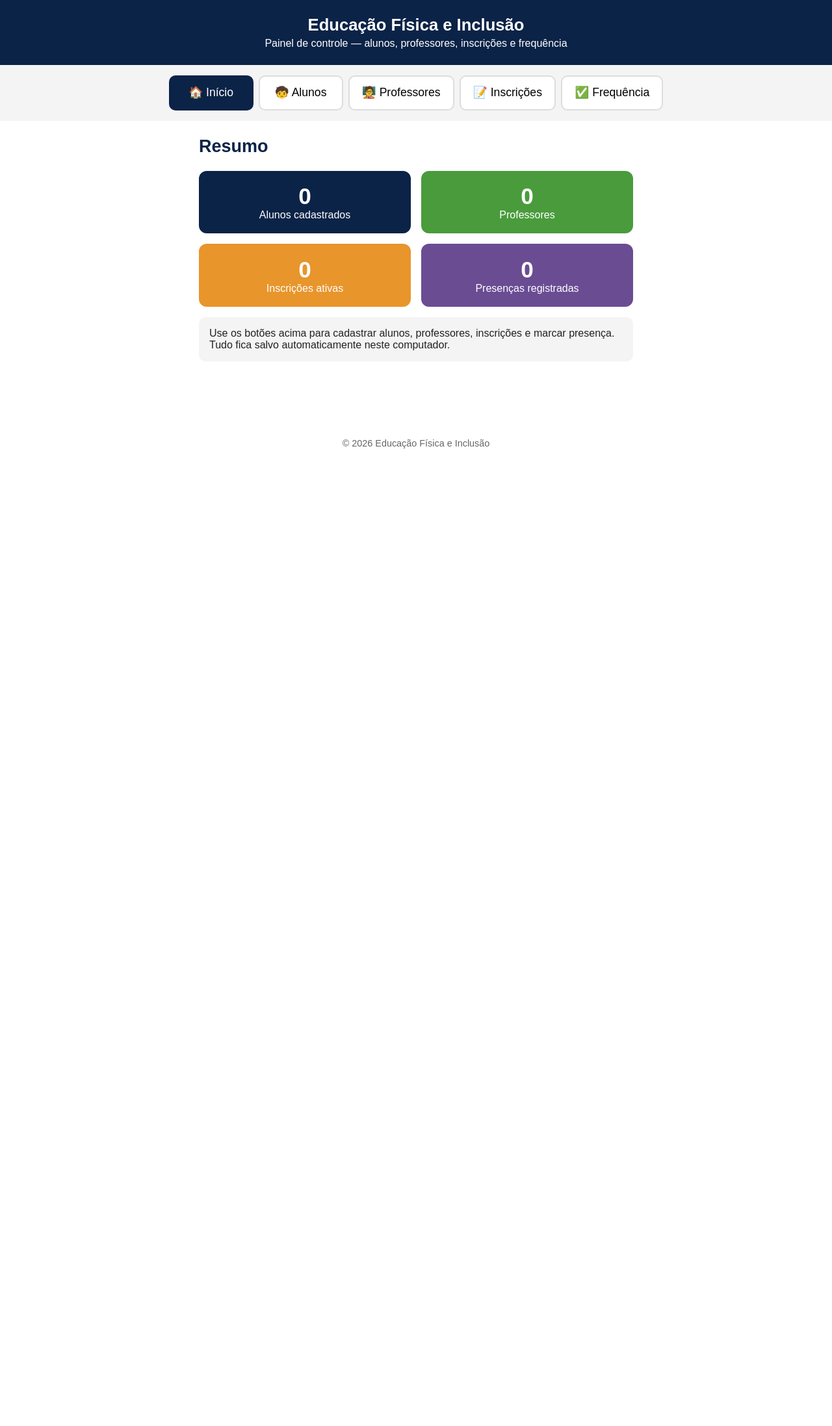
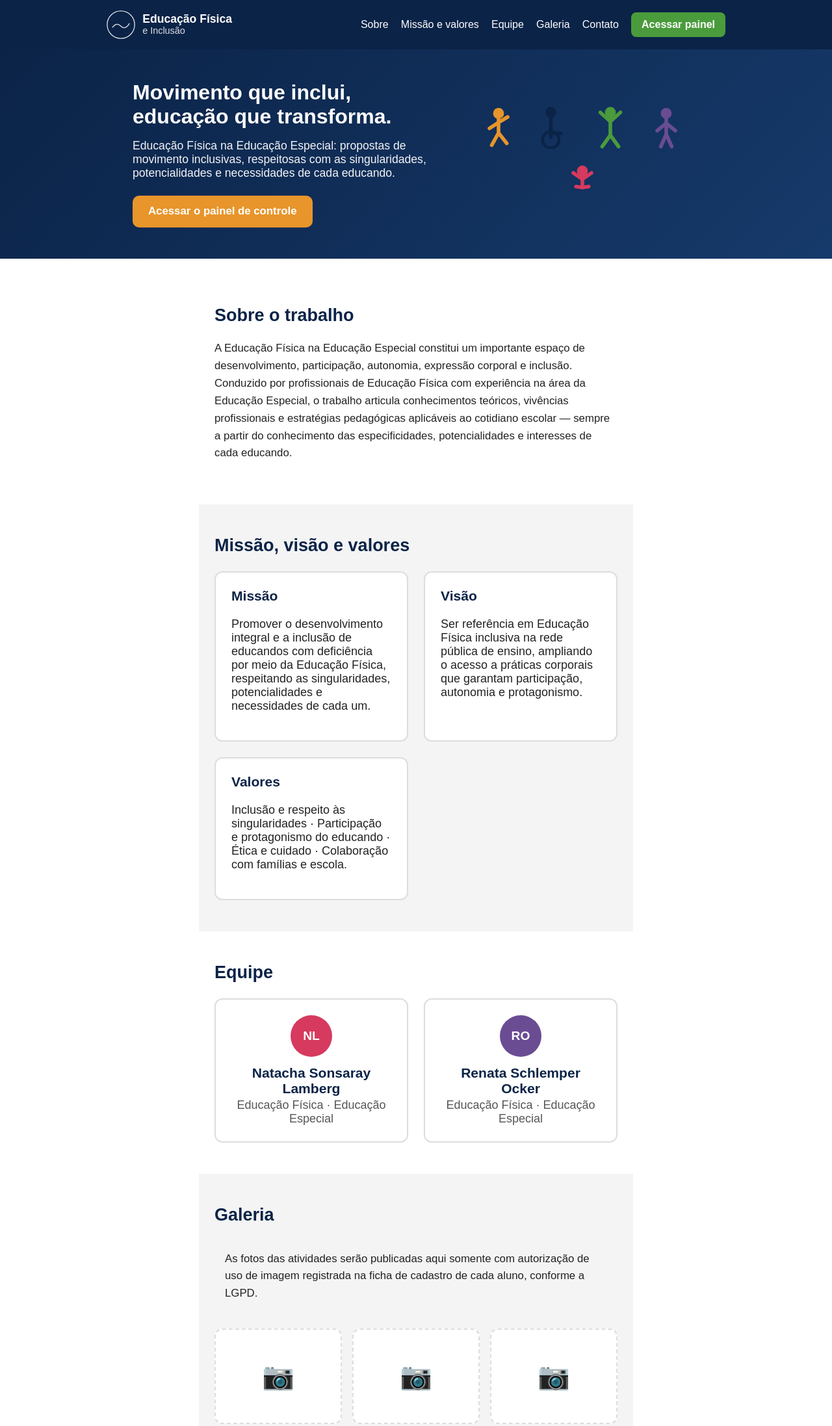
Before and after one commit to rauladvsc-lgtm/site-educacao-especial, a plain HTML site: page index.html in a window 1280 px wide. Shown: the top 2194 px of the page at 65% size. Before the commit the page ends 800 px from the top, so only its background shows below. Drawn offline with Linux system fonts and the light colour scheme.

Commit message:
Adiciona página institucional de apresentação e move o painel para painel.html

```diff
--- a/index.html
+++ b/index.html
@@ -2,178 +2,114 @@
 <head>
   <meta charset="UTF-8">
   <meta name="viewport" content="width=device-width, initial-scale=1">
-  <title>Educação Física e Inclusão — Painel</title>
+  <title>Educação Física e Inclusão</title>
+  <meta name="description" content="Educação Física na Educação Especial: formação, acompanhamento e inclusão para educandos com deficiência.">
   <link rel="stylesheet" href="style.css">
 </head>
 <body>
-  <header class="topo">
-    <h1>Educação Física e Inclusão</h1>
-    <p>Painel de controle — alunos, professores, inscrições e frequência</p>
+  <header class="topo topo-institucional">
+    <div class="topo-conteudo">
+      <div class="marca">
+        <span class="marca-icone" aria-hidden="true">
+          <svg viewBox="0 0 100 100" width="44" height="44">
+            <circle cx="50" cy="50" r="48" fill="none" stroke="#ffffff" stroke-width="3"/>
+            <path d="M20 60 Q 35 40 50 55 T 80 45" fill="none" stroke="#ffffff" stroke-width="3"/>
+          </svg>
+        </span>
+        <div>
+          <strong>Educação Física</strong>
+          <span>e Inclusão</span>
+        </div>
+      </div>
+      <nav class="menu-principal">
+        <a href="#sobre">Sobre</a>
+        <a href="#missao">Missão e valores</a>
+        <a href="#equipe">Equipe</a>
+        <a href="#galeria">Galeria</a>
+        <a href="#contato">Contato</a>
+        <a href="painel.html" class="botao-menu">Acessar painel</a>
+      </nav>
+    </div>
   </header>
 
-  <nav class="abas" id="abas">
-    <button class="aba-botao ativo" data-aba="inicio">🏠 Início</button>
-    <button class="aba-botao" data-aba="alunos">🧒 Alunos</button>
-    <button class="aba-botao" data-aba="professores">🧑‍🏫 Professores</button>
-    <button class="aba-botao" data-aba="inscricoes">📝 Inscrições</button>
-    <button class="aba-botao" data-aba="frequencia">✅ Frequência</button>
-  </nav>
+  <section class="hero">
+    <div class="hero-texto">
+      <h1>Movimento que inclui,<br>educação que transforma.</h1>
+      <p>Educação Física na Educação Especial: propostas de movimento inclusivas, respeitosas com as singularidades, potencialidades e necessidades de cada educando.</p>
+      <a href="painel.html" class="botao botao-hero">Acessar o painel de controle</a>
+    </div>
+    <div class="hero-figuras" aria-hidden="true">
+      <svg viewBox="0 0 100 100" width="70" height="70"><circle cx="50" cy="22" r="12" fill="var(--laranja)"/><path d="M50 34 L50 65 M50 42 L30 55 M50 42 L70 30 M50 65 L35 92 M50 65 L68 88" stroke="var(--laranja)" stroke-width="8" stroke-linecap="round" fill="none"/></svg>
+      <svg viewBox="0 0 100 100" width="70" height="70"><circle cx="42" cy="20" r="12" fill="var(--azul)"/><path d="M42 32 L42 58" stroke="var(--azul)" stroke-width="8" stroke-linecap="round"/><circle cx="42" cy="80" r="18" fill="none" stroke="var(--azul)" stroke-width="6"/><path d="M42 58 L42 74 M42 66 L64 66" stroke="var(--azul)" stroke-width="8" stroke-linecap="round"/></svg>
+      <svg viewBox="0 0 100 100" width="70" height="70"><circle cx="50" cy="20" r="12" fill="var(--verde)"/><path d="M50 32 L50 70 M50 40 L28 20 M50 40 L72 20 M50 70 L32 95 M50 70 L68 95" stroke="var(--verde)" stroke-width="8" stroke-linecap="round" fill="none"/></svg>
+      <svg viewBox="0 0 100 100" width="70" height="70"><circle cx="50" cy="22" r="12" fill="var(--roxo)"/><path d="M50 34 L50 68 M50 44 L30 60 M50 44 L70 60 M50 68 L38 95 M50 68 L62 95" stroke="var(--roxo)" stroke-width="8" stroke-linecap="round" fill="none"/></svg>
+      <svg viewBox="0 0 100 100" width="70" height="70"><circle cx="50" cy="26" r="12" fill="var(--rosa)"/><path d="M50 38 L50 62 M50 44 L30 30 M50 44 L70 30 M50 62 L36 60 M50 62 L64 60" stroke="var(--rosa)" stroke-width="8" stroke-linecap="round" fill="none"/></svg>
+    </div>
+  </section>
 
   <main>
-    <!-- INÍCIO -->
-    <section class="painel ativo" id="inicio">
-      <h2>Resumo</h2>
-      <div class="cartoes">
-        <div class="cartao cor-azul">
-          <span class="cartao-numero" id="contagem-alunos">0</span>
-          <span class="cartao-rotulo">Alunos cadastrados</span>
+    <section id="sobre" class="secao">
+      <h2>Sobre o trabalho</h2>
+      <p>A Educação Física na Educação Especial constitui um importante espaço de desenvolvimento, participação, autonomia, expressão corporal e inclusão. Conduzido por profissionais de Educação Física com experiência na área da Educação Especial, o trabalho articula conhecimentos teóricos, vivências profissionais e estratégias pedagógicas aplicáveis ao cotidiano escolar — sempre a partir do conhecimento das especificidades, potencialidades e interesses de cada educando.</p>
+    </section>
+
+    <section id="missao" class="secao secao-clara">
+      <h2>Missão, visão e valores</h2>
+      <div class="cartoes-institucional">
+        <div class="cartao-institucional">
+          <h3>Missão</h3>
+          <p>Promover o desenvolvimento integral e a inclusão de educandos com deficiência por meio da Educação Física, respeitando as singularidades, potencialidades e necessidades de cada um.</p>
         </div>
-        <div class="cartao cor-verde">
-          <span class="cartao-numero" id="contagem-professores">0</span>
-          <span class="cartao-rotulo">Professores</span>
+        <div class="cartao-institucional">
+          <h3>Visão</h3>
+          <p>Ser referência em Educação Física inclusiva na rede pública de ensino, ampliando o acesso a práticas corporais que garantam participação, autonomia e protagonismo.</p>
         </div>
-        <div class="cartao cor-laranja">
-          <span class="cartao-numero" id="contagem-inscricoes">0</span>
-          <span class="cartao-rotulo">Inscrições ativas</span>
-        </div>
-        <div class="cartao cor-roxo">
-          <span class="cartao-numero" id="contagem-frequencia">0</span>
-          <span class="cartao-rotulo">Presenças registradas</span>
+        <div class="cartao-institucional">
+          <h3>Valores</h3>
+          <p>Inclusão e respeito às singularidades · Participação e protagonismo do educando · Ética e cuidado · Colaboração com famílias e escola.</p>
         </div>
       </div>
-      <p class="ajuda">Use os botões acima para cadastrar alunos, professores, inscrições e marcar presença. Tudo fica salvo automaticamente neste computador.</p>
     </section>
 
-    <!-- ALUNOS -->
-    <section class="painel" id="alunos">
-      <h2>Alunos</h2>
-      <form id="form-aluno" class="formulario">
-        <label>Nome completo
-          <input type="text" id="aluno-nome" required>
-        </label>
-        <label>Data de nascimento
-          <input type="date" id="aluno-nascimento">
-        </label>
-        <label>Escola e turma
-          <input type="text" id="aluno-escola" placeholder="Ex: EMEF Jardim das Flores — 3º A">
-        </label>
-        <label>Turno
-          <select id="aluno-turno">
-            <option value="">Selecione</option>
-            <option>Manhã</option>
-            <option>Tarde</option>
-            <option>Integral</option>
-          </select>
-        </label>
-        <label>Nome do responsável
-          <input type="text" id="aluno-responsavel">
-        </label>
-        <label>Telefone / WhatsApp
-          <input type="tel" id="aluno-telefone" placeholder="(11) 99999-0000">
-        </label>
-        <label>Diagnóstico / condição
-          <input type="text" id="aluno-diagnostico">
-        </label>
-        <label>Observações importantes
-          <textarea id="aluno-observacoes" rows="2" placeholder="Ex: sensibilidade a barulho, gosta de bola..."></textarea>
-        </label>
-        <button type="submit" class="botao botao-grande cor-azul-fundo">Salvar aluno</button>
-      </form>
-
-      <h3>Lista de alunos</h3>
-      <div class="lista" id="lista-alunos"></div>
+    <section id="equipe" class="secao">
+      <h2>Equipe</h2>
+      <div class="cartoes-institucional">
+        <div class="cartao-pessoa">
+          <div class="avatar cor-rosa">NL</div>
+          <h3>Natacha Sonsaray Lamberg</h3>
+          <p>Educação Física · Educação Especial</p>
+        </div>
+        <div class="cartao-pessoa">
+          <div class="avatar cor-roxo">RO</div>
+          <h3>Renata Schlemper Ocker</h3>
+          <p>Educação Física · Educação Especial</p>
+        </div>
+      </div>
     </section>
 
-    <!-- PROFESSORES -->
-    <section class="painel" id="professores">
-      <h2>Professores</h2>
-      <form id="form-professor" class="formulario">
-        <label>Nome completo
-          <input type="text" id="professor-nome" required>
-        </label>
-        <label>Área / especialidade
-          <input type="text" id="professor-area" placeholder="Ex: Educação Física, Educação Especial">
-        </label>
-        <label>Telefone / WhatsApp
-          <input type="tel" id="professor-telefone">
-        </label>
-        <label>E-mail
-          <input type="email" id="professor-email">
-        </label>
-        <button type="submit" class="botao botao-grande cor-verde-fundo">Salvar professor</button>
-      </form>
-
-      <h3>Lista de professores</h3>
-      <div class="lista" id="lista-professores"></div>
+    <section id="galeria" class="secao secao-clara">
+      <h2>Galeria</h2>
+      <p class="ajuda">As fotos das atividades serão publicadas aqui somente com autorização de uso de imagem registrada na ficha de cadastro de cada aluno, conforme a LGPD.</p>
+      <div class="galeria-grade">
+        <div class="galeria-item">📷</div>
+        <div class="galeria-item">📷</div>
+        <div class="galeria-item">📷</div>
+        <div class="galeria-item">📷</div>
+      </div>
     </section>
 
-    <!-- INSCRIÇÕES -->
-    <section class="painel" id="inscricoes">
-      <h2>Inscrições</h2>
-      <form id="form-inscricao" class="formulario">
-        <label>Aluno
-          <select id="inscricao-aluno" required></select>
-        </label>
-        <label>Dia da semana da aula
-          <select id="inscricao-dia">
-            <option value="">Selecione</option>
-            <option>Segunda-feira</option>
-            <option>Terça-feira</option>
-            <option>Quarta-feira</option>
-            <option>Quinta-feira</option>
-            <option>Sexta-feira</option>
-          </select>
-        </label>
-        <label>Horário da aula
-          <input type="time" id="inscricao-horario">
-        </label>
-        <label>Data da inscrição
-          <input type="date" id="inscricao-data">
-        </label>
-        <label>Situação
-          <select id="inscricao-status">
-            <option>Ativo</option>
-            <option>Inativo</option>
-          </select>
-        </label>
-        <button type="submit" class="botao botao-grande cor-laranja-fundo">Salvar inscrição</button>
-      </form>
-
-      <h3>Lista de inscrições</h3>
-      <div class="lista" id="lista-inscricoes"></div>
-    </section>
-
-    <!-- FREQUÊNCIA -->
-    <section class="painel" id="frequencia">
-      <h2>Frequência</h2>
-      <form id="form-frequencia" class="formulario">
-        <label>Data da aula
-          <input type="date" id="frequencia-data" required>
-        </label>
-        <label>Aluno
-          <select id="frequencia-aluno" required></select>
-        </label>
-        <label>Presença
-          <select id="frequencia-presenca">
-            <option>Presente</option>
-            <option>Faltou</option>
-          </select>
-        </label>
-        <label>Observação da aula
-          <input type="text" id="frequencia-observacao">
-        </label>
-        <button type="submit" class="botao botao-grande cor-roxo-fundo">Salvar presença</button>
-      </form>
-
-      <h3>Registros recentes</h3>
-      <div class="lista" id="lista-frequencia"></div>
+    <section id="contato" class="secao">
+      <h2>Contato</h2>
+      <p>Quer saber mais sobre o trabalho ou agendar uma conversa? Fale com a equipe:</p>
+      <ul class="lista-contato">
+        <li>📞 Telefone / WhatsApp: <em>a informar</em></li>
+        <li>✉️ E-mail: <em>a informar</em></li>
+      </ul>
     </section>
   </main>
 
   <footer>
-    <p>&copy; 2026 Educação Física e Inclusão</p>
+    <p>&copy; 2026 Educação Física e Inclusão · <a href="painel.html">Acessar painel</a></p>
   </footer>
-
-  <script src="script.js"></script>
 </body>
 </html>
--- a/style.css
+++ b/style.css
@@ -230,3 +230,238 @@ footer {
     flex: 1 1 40%;
   }
 }
+
+/* ---------- Página institucional ---------- */
+
+.voltar {
+  display: inline-block;
+  color: #fff;
+  text-decoration: none;
+  font-size: 0.95rem;
+  margin-bottom: 0.5rem;
+  opacity: 0.85;
+}
+
+.topo-institucional {
+  text-align: left;
+  padding: 0;
+}
+
+.topo-conteudo {
+  max-width: 1000px;
+  margin: 0 auto;
+  padding: 1rem 1.5rem;
+  display: flex;
+  align-items: center;
+  justify-content: space-between;
+  flex-wrap: wrap;
+  gap: 1rem;
+}
+
+.marca {
+  display: flex;
+  align-items: center;
+  gap: 0.7rem;
+}
+
+.marca div {
+  display: flex;
+  flex-direction: column;
+  line-height: 1.1;
+}
+
+.marca strong {
+  font-size: 1.1rem;
+}
+
+.marca span {
+  font-size: 0.9rem;
+  opacity: 0.85;
+}
+
+.menu-principal {
+  display: flex;
+  flex-wrap: wrap;
+  gap: 1.2rem;
+  align-items: center;
+}
+
+.menu-principal a {
+  color: #fff;
+  text-decoration: none;
+  font-size: 1rem;
+}
+
+.menu-principal a:hover {
+  text-decoration: underline;
+}
+
+.botao-menu {
+  background: var(--verde);
+  padding: 0.6rem 1rem;
+  border-radius: 8px;
+  font-weight: bold;
+}
+
+.botao-menu:hover {
+  text-decoration: none !important;
+  opacity: 0.9;
+}
+
+.hero {
+  background: linear-gradient(135deg, var(--azul), #163a6b);
+  color: #fff;
+  display: flex;
+  flex-wrap: wrap;
+  align-items: center;
+  justify-content: center;
+  gap: 2rem;
+  padding: 3rem 1.5rem;
+  text-align: left;
+}
+
+.hero-texto {
+  max-width: 480px;
+}
+
+.hero-texto h1 {
+  font-size: 2rem;
+  margin: 0 0 1rem 0;
+}
+
+.hero-texto p {
+  font-size: 1.1rem;
+  margin: 0 0 1.5rem 0;
+  opacity: 0.95;
+}
+
+.botao-hero {
+  display: inline-block;
+  background: var(--laranja);
+  color: #fff;
+  text-decoration: none;
+  padding: 0.9rem 1.5rem;
+  border-radius: 10px;
+  font-weight: bold;
+  font-size: 1.05rem;
+}
+
+.botao-hero:hover {
+  opacity: 0.9;
+}
+
+.hero-figuras {
+  display: flex;
+  flex-wrap: wrap;
+  gap: 1rem;
+  justify-content: center;
+  max-width: 360px;
+}
+
+.secao {
+  max-width: 1000px;
+  margin: 0 auto;
+  padding: 3rem 1.5rem;
+}
+
+.secao-clara {
+  background: var(--cinza-claro);
+}
+
+.secao h2 {
+  margin-top: 0;
+}
+
+.secao > p {
+  font-size: 1.05rem;
+  line-height: 1.6;
+  max-width: 800px;
+}
+
+.cartoes-institucional {
+  display: grid;
+  grid-template-columns: repeat(auto-fit, minmax(220px, 1fr));
+  gap: 1.5rem;
+  margin-top: 1.5rem;
+}
+
+.cartao-institucional {
+  background: #fff;
+  border-radius: 12px;
+  padding: 1.5rem;
+  border: 2px solid var(--cinza-borda);
+}
+
+.cartao-institucional h3 {
+  color: var(--azul);
+  margin-top: 0;
+}
+
+.cartao-pessoa {
+  background: #fff;
+  border-radius: 12px;
+  padding: 1.5rem;
+  border: 2px solid var(--cinza-borda);
+  text-align: center;
+}
+
+.cartao-pessoa h3 {
+  margin: 0.8rem 0 0.2rem 0;
+  color: var(--azul);
+}
+
+.cartao-pessoa p {
+  margin: 0;
+  color: #555;
+}
+
+.avatar {
+  width: 64px;
+  height: 64px;
+  border-radius: 50%;
+  color: #fff;
+  display: flex;
+  align-items: center;
+  justify-content: center;
+  font-weight: bold;
+  font-size: 1.2rem;
+  margin: 0 auto;
+}
+
+.cor-rosa { background: var(--rosa); }
+
+.galeria-grade {
+  display: grid;
+  grid-template-columns: repeat(auto-fit, minmax(150px, 1fr));
+  gap: 1rem;
+  margin-top: 1.5rem;
+}
+
+.galeria-item {
+  background: #fff;
+  border: 2px dashed var(--cinza-borda);
+  border-radius: 12px;
+  aspect-ratio: 4 / 3;
+  display: flex;
+  align-items: center;
+  justify-content: center;
+  font-size: 2.5rem;
+  color: #aaa;
+}
+
+.lista-contato {
+  list-style: none;
+  padding: 0;
+  font-size: 1.1rem;
+  line-height: 2;
+}
+
+@media (max-width: 700px) {
+  .hero {
+    text-align: center;
+    justify-content: center;
+  }
+  .hero-texto {
+    max-width: 100%;
+  }
+}
```
Also changed, not shown: painel.html (added, +180 -0 lines).
